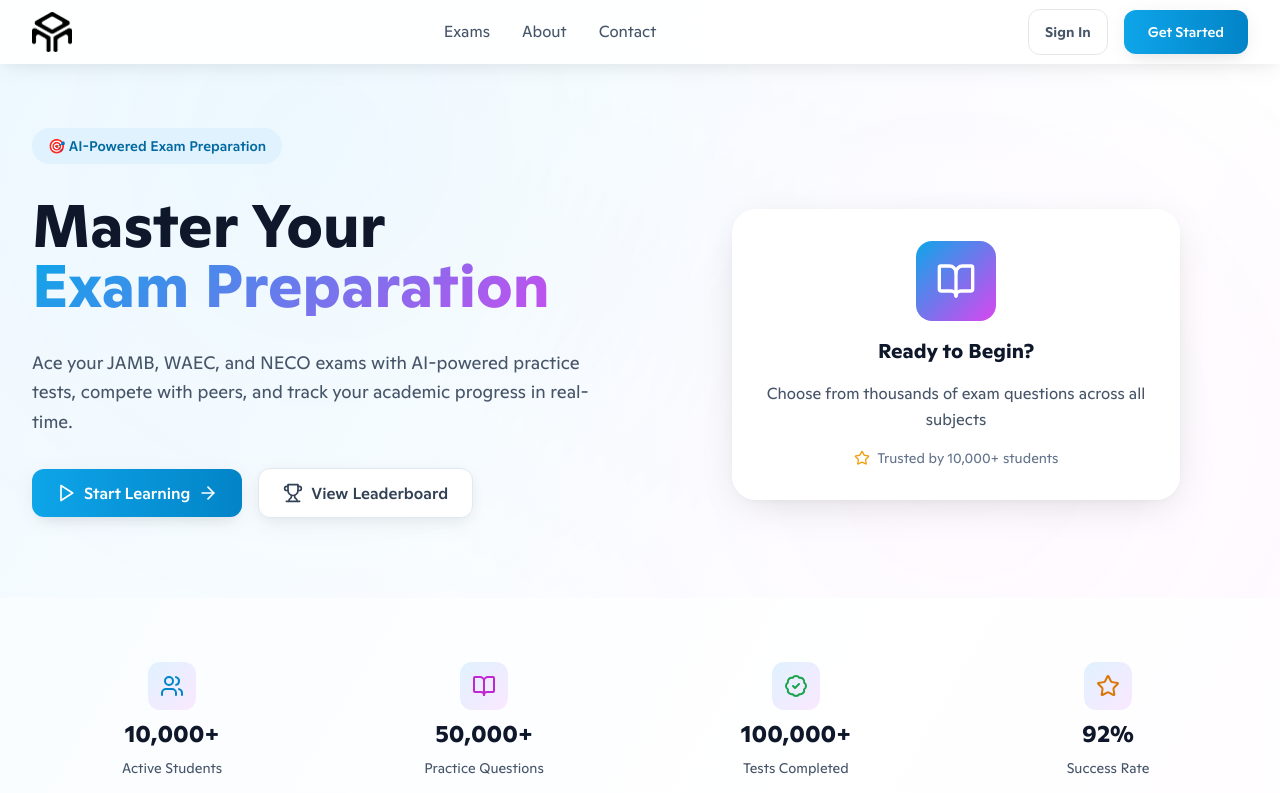
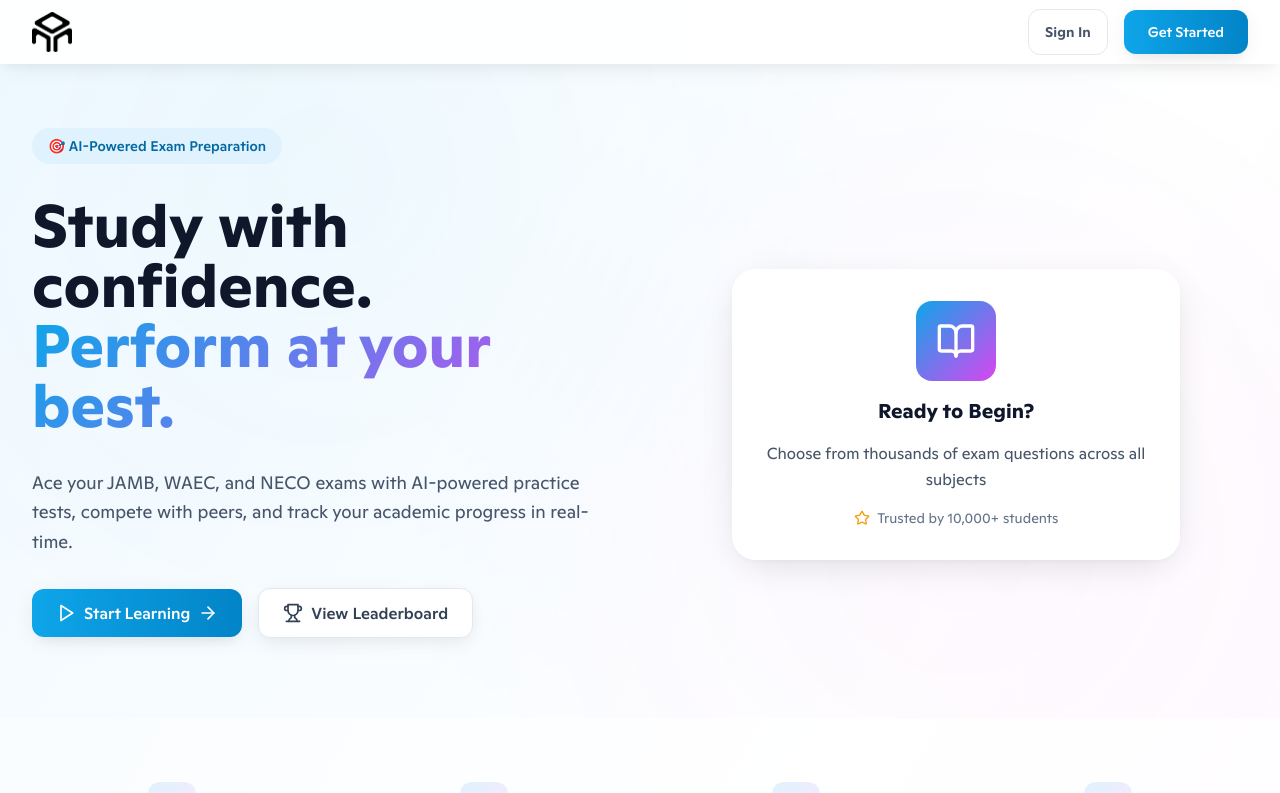
Before and after one commit to KabriAcid/PrepAI, a React (Vite) app: page / in a window 1280 px wide. Shown: the top 793 px of the page. Built offline with nearby package versions, Linux system fonts and the light colour scheme.

Commit message:
Update Home and Dashboard components for improved messaging and navigation clarity

```diff
--- a/src/pages/Home.tsx
+++ b/src/pages/Home.tsx
@@ -121,28 +121,6 @@
                         {/* Logo */}
                         <Logo size="md" />
 
-                        {/* Navigation Links */}
-                        <div className="hidden items-center space-x-8 md:flex">
-                            <a
-                                href="#featured-exams"
-                                className="text-spiritual-600 transition-colors hover:text-primary-600"
-                            >
-                                Exams
-                            </a>
-                            <a
-                                href="#"
-                                className="text-spiritual-600 transition-colors hover:text-primary-600"
-                            >
-                                About
-                            </a>
-                            <a
-                                href="#"
-                                className="text-spiritual-600 transition-colors hover:text-primary-600"
-                            >
-                                Contact
-                            </a>
-                        </div>
-
                         {/* Auth Buttons */}
                         <div className="flex items-center space-x-4">
                             <Link
@@ -180,9 +158,9 @@
                             </div>
 
                             <h1 className="text-5xl font-bold leading-tight text-spiritual-900 md:text-6xl">
-                                Master Your
+                                Study with confidence.
                                 <span className="text-gradient block">
-                                    Exam Preparation
+                                    Perform at your best.
                                 </span>
                             </h1>
 
--- a/src/pages/students/Dashboard.tsx
+++ b/src/pages/students/Dashboard.tsx
@@ -113,7 +113,7 @@
         >
           <div className="flex items-center justify-between">
             <div>
-              <h2 className="text-2xl sm:text-3xl md:text-4xl font-bold">Welcome back, kabriacid01! 👋</h2>
+              <h2 className="text-2xl sm:text-3xl md:text-4xl font-bold">Welcome back, kabriacid01. Ready for today's progress?</h2>
               <p className="mt-2 text-sm sm:text-base text-white/90">Ready to ace your exams? Let's keep the momentum going!</p>
             </div>
             <div className="hidden md:block opacity-20">
```
